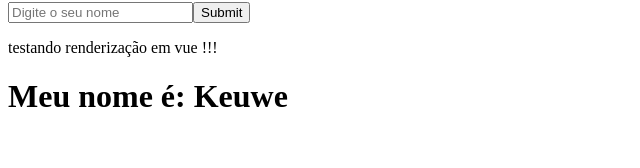
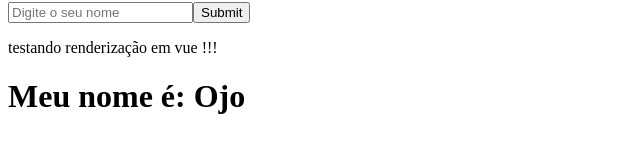
Before and after one commit to JoaoKeuwe/Primeiro-projeto-Vue, a Vue app in the folder 2_project_vue/: page / in a window 1280 px wide. Shown: the part 112-280 px from the top of the page, without its empty margins (0-640 px from the left). Built offline with nearby package versions, Linux system fonts and the light colour scheme.

Commit message:
feat: :rotating_light: usando o hook mounted para alterar o que o created ja alterou, por ordem hierarquica

```diff
--- a/2_project_vue/src/components/LifeCycle.vue
+++ b/2_project_vue/src/components/LifeCycle.vue
@@ -12,6 +12,9 @@ export default {
   },
   created() {
     this.nome = "Keuwe"
+  },
+  mounted() {
+    this.nome = "Ojo"
   }
 
 };
```
